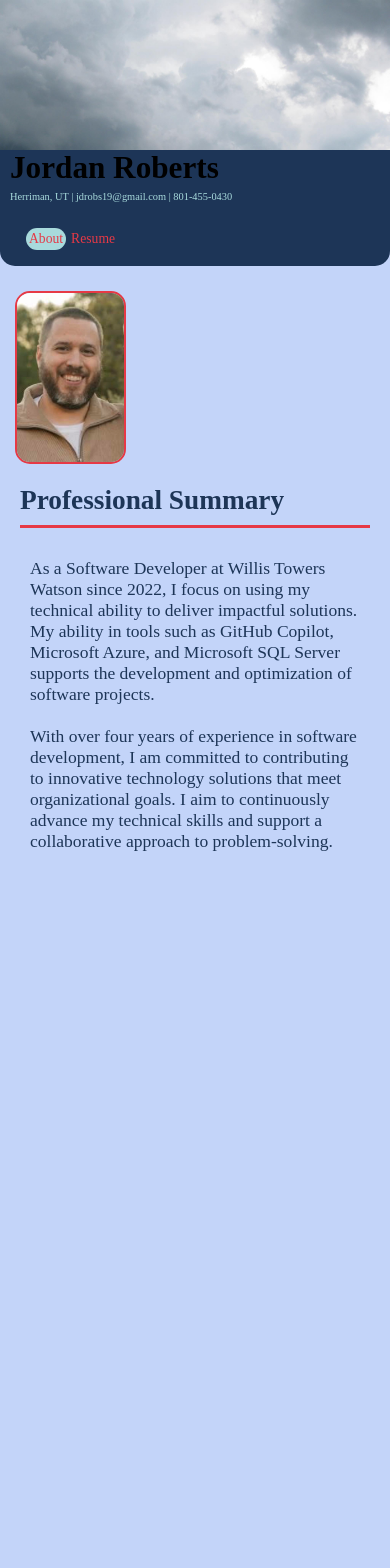
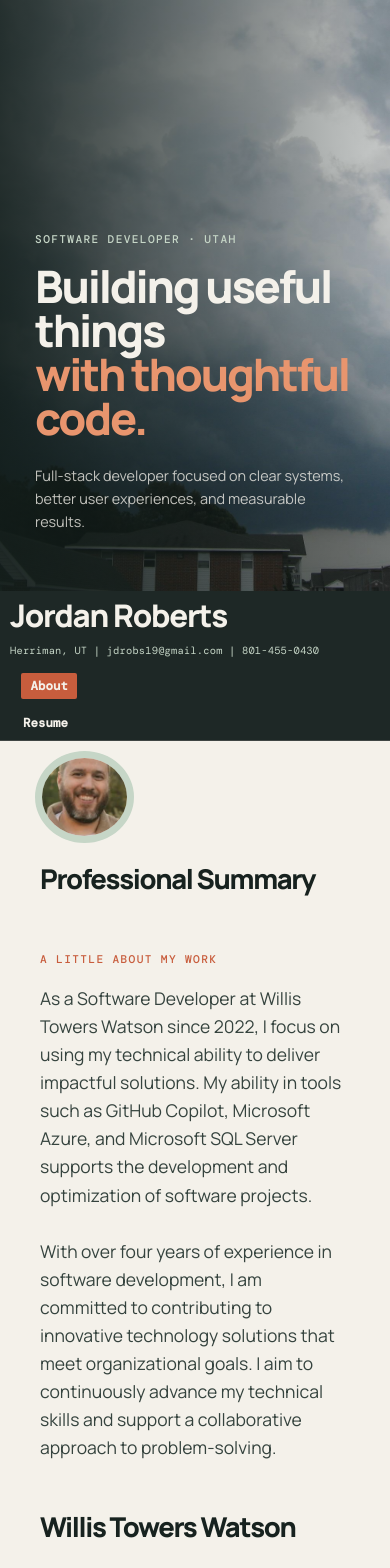
Before and after one commit to jdrobs19/react-portfolio, a React (Create React App) app: page / in a window 390 px wide. Shown: the top 1568 px of the page. Built offline with nearby package versions, Linux system fonts and the light colour scheme.

Commit message:
improve UI and feel

```diff
--- a/src/App.js
+++ b/src/App.js
@@ -34,7 +34,7 @@ function App() {
 
       // If Resume is clicked, scroll to the Willis section with offset for sticky header
       if (category.name === 'Resume') {
-        const willisSection = document.querySelector('.willis-section');
+        const willisSection = document.querySelector('#experience');
         if (willisSection) {
           const targetPosition = willisSection.offsetTop - headerHeight - 10;
           window.scrollTo({ top: targetPosition, behavior: 'smooth' });
@@ -58,9 +58,10 @@ function App() {
 
   return (
     <div>
+      <a className="skip-link" href="#main-content">Skip to main content</a>
       <Header />
       <Nav categories={categories} setCurrentCategory={handleCategoryClick} currentCategory={currentCategory} />
-      <main>
+      <main id="main-content">
         {renderCategory()}
       </main>
 
--- a/src/components/About/index.js
+++ b/src/components/About/index.js
@@ -1,4 +1,4 @@
-import React, { useEffect, useRef, useState } from 'react';
+import React, { useEffect, useRef } from 'react';
 import profile from '../../assets/img/profile.jpg'
 import resume from '../../assets/img/resume.pdf';
 import Willis from '../WorkHistory/wtwIndex';
@@ -9,63 +9,35 @@ function About() {
     const aboutSectionRef = useRef(null);
     const willisSectionRef = useRef(null);
     const americaFirstSectionRef = useRef(null);
-    const [scrollPosition, setScrollPosition] = useState(0);
 
     useEffect(() => {
-        const handleScroll = () => {
-            setScrollPosition(window.scrollY);
-        };
+        const experienceSections = [willisSectionRef.current, americaFirstSectionRef.current].filter(Boolean);
 
-        window.addEventListener('scroll', handleScroll);
-        return () => window.removeEventListener('scroll', handleScroll);
-    }, []);
-
-    useEffect(() => {
-        // Get header height to account for sticky nav
-        const header = document.querySelector('header');
-        const headerHeight = header ? header.offsetHeight : 80;
-        const effectiveViewportHeight = window.innerHeight - headerHeight;
-
-        // Update About section fade-out
-        if (aboutSectionRef.current) {
-            const aboutTop = aboutSectionRef.current.offsetTop;
-            const fadeStart = aboutTop;
-            const fadeEnd = aboutTop + 150;
-            const opacity = Math.max(0, 1 - (scrollPosition - fadeStart) / (fadeEnd - fadeStart));
-            aboutSectionRef.current.style.opacity = opacity;
-            aboutSectionRef.current.style.pointerEvents = opacity > 0.01 ? 'auto' : 'none';
+        if (!('IntersectionObserver' in window)) {
+            experienceSections.forEach((section) => section.classList.add('is-visible'));
+            return undefined;
         }
 
-        // Update Willis section fade-in
-        if (willisSectionRef.current) {
-            const willisTop = willisSectionRef.current.offsetTop;
-            const fadeStart = willisTop - effectiveViewportHeight / 2;
-            const fadeEnd = willisTop + 150;
-            const opacity = Math.max(0, Math.min(1, (scrollPosition - fadeStart) / (fadeEnd - fadeStart)));
-            willisSectionRef.current.style.opacity = opacity;
-            willisSectionRef.current.style.pointerEvents = opacity > 0.01 ? 'auto' : 'none';
-        }
+        const observer = new IntersectionObserver((entries) => {
+            entries.forEach((entry) => {
+                entry.target.classList.toggle('is-visible', entry.isIntersecting);
+            });
+        }, { threshold: 0.12, rootMargin: '0px 0px -8% 0px' });
 
-        // Update America First section fade-in
-        if (americaFirstSectionRef.current) {
-            const americaFirstTop = americaFirstSectionRef.current.offsetTop;
-            const fadeStart = americaFirstTop - effectiveViewportHeight * 0.75;
-            const fadeEnd = americaFirstTop - effectiveViewportHeight * 0.25;
-            const opacity = Math.max(0, Math.min(1, (scrollPosition - fadeStart) / (fadeEnd - fadeStart)));
-            americaFirstSectionRef.current.style.opacity = opacity;
-            americaFirstSectionRef.current.style.pointerEvents = opacity > 0.01 ? 'auto' : 'none';
-        }
-    }, [scrollPosition]);
+        experienceSections.forEach((section) => observer.observe(section));
+        return () => observer.disconnect();
+    }, []);
 
     return (
         <>
-            <section className="section about-section" ref={aboutSectionRef} style={{ transition: 'opacity 0.3s ease' }}>
-                <img src={profile} alt="profile" className="profile-img"/>
+            <section id="about" className="section about-section" ref={aboutSectionRef} aria-labelledby="about-title">
+                <img src={profile} alt="Jordan Roberts" className="profile-img"/>
                 <article id="section">
                     <div className="section-title">
-                        <h2>Professional Summary</h2>
+                        <h2 id="about-title">Professional Summary</h2>
                     </div>
                     <div className="section-info">
+                        <div className="summary-kicker">A little about my work</div>
                         <p>
                            As a Software Developer at Willis Towers Watson since 2022, I focus on using my technical ability to deliver impactful solutions. My ability in tools such as GitHub Copilot, Microsoft Azure, and Microsoft SQL Server supports the development and optimization of software projects.
                             <br/><br/>
@@ -74,14 +46,14 @@ function About() {
                     </div>
                 </article>
             </section>
-            <div ref={willisSectionRef} style={{ opacity: 0, transition: 'opacity 0.3s ease', minHeight: '80vh' }}>
+            <div id="experience" className="experience-section" ref={willisSectionRef}>
                 <Willis />
             </div>
-            <div ref={americaFirstSectionRef} style={{ opacity: 0, transition: 'opacity 0.3s ease', minHeight: '60vh' }}>
+            <div id="earlier-experience" className="experience-section" ref={americaFirstSectionRef}>
                 <AmericaFirst />
             </div>
-            <div style={{ padding: '40px 0', textAlign: 'center' }}>
-                <p className="resume-link"><a href={resume} download="resume.pdf" target="_blank" rel="noopener noreferrer">View full resume</a></p>
+            <div className="resume-cta">
+                <p className="resume-link"><a href={resume} download="resume.pdf" target="_blank" rel="noopener noreferrer">View full resume <span aria-hidden="true">↗</span></a></p>
             </div>
         </>
     );
--- a/src/components/Footer/index.js
+++ b/src/components/Footer/index.js
@@ -3,7 +3,8 @@ import React from 'react';
 function Footer() {
     return (
         <footer>
-            <div>
+            <div className="footer-inner">
+                <p>Let’s make something useful.</p>
                 <ul>
                     <li>
                         <a href="https://github.com/jdrobs19" target="_blank" rel="noopener noreferrer">GitHub</a>
--- a/src/components/Header/index.js
+++ b/src/components/Header/index.js
@@ -7,7 +7,13 @@ const heroImage = {
 
 function Header() {
     return(
-        <section className="hero" style={heroImage}>
+        <section className="hero" style={heroImage} aria-labelledby="hero-heading">
+            <div className="hero-content">
+                <p className="eyebrow">Software developer · Utah</p>
+            <h2 id="hero-heading">Building useful things<br /><em>with thoughtful code.</em></h2>
+                <p className="hero-copy">Full-stack developer focused on clear systems, better user experiences, and measurable results.</p>
+            </div>
+            <span className="hero-index">01 <span>/</span> 02</span>
     </section>
     );
 }
--- a/src/components/Nav/index.js
+++ b/src/components/Nav/index.js
@@ -8,23 +8,27 @@ function Nav(props) {
   } = props;
 
   useEffect(() => {
-    document.title = currentCategory.name;
+  document.title = `${currentCategory.name} | Jordan Roberts`;
   }, [currentCategory]);
 
   return (
     <header>
       <div className="header-name">
         <h1>Jordan Roberts</h1>
-        <p className="contact-info">Herriman, UT | jdrobs19@gmail.com | 801-455-0430</p>
+        <p className="contact-info">
+          Herriman, UT | <a href="mailto:jdrobs19@gmail.com">jdrobs19@gmail.com</a> | <a href="tel:+18014550430">801-455-0430</a>
+        </p>
       </div>
-      <nav>
+      <nav aria-label="Primary navigation">
         <ul>
           {categories.map((category) => (
-            <li
-              className={` ${currentCategory.name === category.name && 'selectedCategory'}`}
-              key={category.id} onClick={() => {
-                setCurrentCategory(category);
-              }}>{category.name}</li>
+            <li key={category.id}>
+              <button
+                className={currentCategory.name === category.name ? 'selectedCategory' : ''}
+                type="button"
+                onClick={() => setCurrentCategory(category)}
+              >{category.name}</button>
+            </li>
           ))}
         </ul>
       </nav>
--- a/src/index.css
+++ b/src/index.css
@@ -1,3 +1,5 @@
+@import url('https://fonts.googleapis.com/css2?family=DM+Mono:wght@400;500&family=Manrope:wght@400;500;600;700;800&display=swap');
+
 *{
   margin: 0;
   padding: 0;
@@ -8,35 +10,65 @@ html{
   scroll-behavior: smooth;
 }
 
+body{
+  overflow-x: hidden;
+}
+
 :root{
-  --primary-color: #1D3557;
-  --secondary-color: #A8DADC;
-  --teritary-color: #E63946;
+  --ink: #17221f;
+  --muted: #65736d;
+  --paper: #f4f1ea;
+  --card: #fbfaf6;
+  --sage: #c6d6c7;
+  --rust: #c85d3d;
+  --line: rgba(23, 34, 31, 0.16);
 }
 
 body{
-  background-color:rgba(137, 171, 245, 0.5);
+  background: var(--paper);
+  color: var(--ink);
+  font-family: 'Manrope', sans-serif;
+  line-height: 1.6;
+}
+
+.skip-link{
+  position: fixed;
+  top: 12px;
+  left: 12px;
+  z-index: 200;
+  padding: 8px 12px;
+  background: var(--rust);
+  color: var(--paper);
+  font: 500 0.72rem 'DM Mono', monospace;
+  text-decoration: none;
+  transform: translateY(-160%);
+  transition: transform 180ms ease;
+}
+
+.skip-link:focus{
+  transform: translateY(0);
 }
 
 h1{
-  font-weight: bold;
-  font-size: 3vw;
+  font-weight: 800;
+  font-size: clamp(1.3rem, 2.4vw, 2rem);
+  letter-spacing: -0.04em;
 }
 
 h2{
-  font-weight: bold;
-  font-size: 2.5vw;
+  font-weight: 800;
+  font-size: clamp(1.5rem, 3vw, 2.8rem);
+  letter-spacing: -0.05em;
 }
 
 header{
-  background-color: var(--primary-color);
+  background-color: rgba(23, 34, 31, 0.97);
   text-align: right;
   position: sticky;
   top: 0;
   z-index: 100;
-  margin-bottom: 15px;
-  padding: 0 10px 0 25px;
-  border-radius: 0 0 15px 15px;
+  padding: 14px clamp(20px, 5vw, 76px);
+  border-bottom: 1px solid rgba(244, 241, 234, 0.15);
   display: flex;
   justify-content: space-between;
   align-items: center;
@@ -46,14 +78,29 @@ header{
   text-align: left;
 }
 
+.header-name h1{
+  color: var(--paper);
+}
+
 .contact-info{
-  font-size: 0.9rem;
-  color: var(--secondary-color);
-  margin-top: 5px;
+  font-family: 'DM Mono', monospace;
+  font-size: 0.68rem;
+  color: var(--sage);
+  margin-top: 2px;
+  letter-spacing: 0.02em;
+}
+
+.contact-info a{
+  color: inherit;
+  text-decoration: none;
+}
+
+.contact-info a:hover{
+  color: var(--paper);
 }
 
 nav{
-  padding-right: 125px;
+  padding-right: 0;
 }
 
 footer ul, header nav ul {
@@ -62,38 +109,61 @@ footer ul, header nav ul {
   justify-content: space-between;
   align-items: center;
   list-style: none;
-  padding: 15px
+  padding: 0;
 }
 
 footer ul {
   justify-content: space-around;
 }
 
-header nav ul li{
-  text-decoration: none;
-  color: var(--teritary-color);
-  padding: 10px;
-  margin: 5px;
-  font-size: 1.5vw;
+header nav ul li button{
+  border: 0;
+  background: transparent;
+  color: var(--paper);
+  padding: 8px 14px;
+  margin-left: 8px;
+  font: 600 0.78rem 'DM Mono', monospace;
   cursor: pointer;
+  transition: background 180ms ease, color 180ms ease;
+}
+
+button:focus-visible, a:focus-visible{
+  outline: 2px solid var(--rust);
+  outline-offset: 4px;
 }
 
 footer ul li a{
   text-decoration: none;
-  color: var(--teritary-color);
+  color: var(--sage);
 }
 
 .selectedCategory{
-  background: var(--secondary-color);
-  border-radius: 15px;
+  background: var(--rust) !important;
+  color: var(--paper) !important;
+  border-radius: 2px;
 }
 
 .hero{
   background-size: cover;
   display: flex;
   justify-content: space-between;
-  height:150px;
+  min-height: min(72vh, 650px);
+  position: relative;
+  align-items: flex-end;
+  padding: clamp(36px, 7vw, 100px) clamp(20px, 9vw, 140px);
+  overflow: hidden;
+  background-position: center;
 }
+
+.hero::before { content: ''; position: absolute; inset: 0; background: linear-gradient(90deg, rgba(18, 29, 26, 0.88), rgba(18, 29, 26, 0.22)); }
+.hero-content { position: relative; max-width: 720px; color: var(--paper); animation: rise 700ms ease both; }
+.eyebrow, .summary-kicker { font: 500 0.7rem 'DM Mono', monospace; text-transform: uppercase; letter-spacing: 0.12em; color: var(--sage); }
+.hero h2 { font-size: clamp(2.8rem, 6.5vw, 6.8rem); line-height: 0.98; margin: 18px 0 24px; }
+.hero h2 em { color: #e8956e; font-style: normal; }
+.hero-copy { max-width: 440px; color: rgba(244, 241, 234, 0.78); font-size: clamp(0.9rem, 1.3vw, 1.05rem); }
+.hero-index { position: absolute; right: clamp(20px, 5vw, 76px); top: 50%; color: var(--paper); font: 500 0.7rem 'DM Mono', monospace; writing-mode: vertical-rl; }
+.hero-index span { color: var(--rust); margin: 8px 0; }
+@keyframes rise { from { opacity: 0; transform: translateY(18px); } to { opacity: 1; transform: translateY(0); } }
 
 .hero .subtext{
   font-size: 2vw;
@@ -106,37 +176,56 @@ footer ul li a{
 }
 
 .profile-img{
-  width: 10%;
-  /* height: 50%; */
-  margin-left: 20px;
+  width: clamp(92px, 13vw, 170px);
+  height: clamp(92px, 13vw, 170px);
+  object-fit: cover;
+  margin: 0;
   flex-shrink: 0;
-  border-radius: 15px;
-  border: 2px solid var(--teritary-color);
+  border-radius: 50%;
+  border: 7px solid var(--sage);
 }
 
 .section{
-  width: 100%;
+  width: min(1180px, calc(100% - 40px));
+  margin: 0 auto;
+  padding: clamp(70px, 10vw, 140px) 0;
   display: flex;
   align-items: center;
-  gap: 20px;
+  gap: clamp(24px, 6vw, 90px);
+  align-items: flex-start;
+  scroll-margin-top: 110px;
+}
+
+.experience-section{
+  scroll-margin-top: 110px;
+  min-height: 70vh;
+  opacity: 0;
+  transform: translateY(24px);
+  transition: opacity 500ms ease, transform 500ms ease;
+}
+
+.experience-section.is-visible{
+  opacity: 1;
+  transform: translateY(0);
 }
 
 .section article{
-  padding: 15px;
+  padding: 0;
   display: flex;
   flex: 1;
-  color: var(--primary-color);
+  gap: clamp(28px, 4vw, 58px);
+  color: var(--ink);
 }
 
 .section-title{
   display: flex;
-  border-right: 3px solid var(--teritary-color);
+  border-right: 2px solid var(--rust);
   font-weight: bold;
-  font-size: 2.5vw;
-  padding: 15px 15px 15px 0;
+  font-size: clamp(1.4rem, 2.3vw, 2.2rem);
+  width: clamp(220px, 24vw, 290px);
+  padding: 0 16px 0 0;
   flex-shrink: 0;
   align-items: flex-start;
-  max-width: 350px;
 }
 
 .section-title h2{
@@ -148,53 +237,75 @@ footer ul li a{
 
 .section-info{
   width: auto;
-  padding: 15px
+  padding: 0;
+  max-width: 760px;
 }
 
 .section-info p{
-  margin: 10px;
-  font-size: 1.5vw;
+  margin: 18px 0 0;
+  font-size: clamp(1rem, 1.35vw, 1.18rem);
+  color: #35433e;
 }
 
 .job-position{
-  margin-bottom: 30px;
+  margin-bottom: 52px;
 }
 
 .job-position h3{
-  font-size: 1.8vw;
-  color: var(--primary-color);
+  font-size: clamp(1.15rem, 1.7vw, 1.55rem);
+  color: var(--ink);
   margin: 15px 0 5px 0;
 }
 
 .job-details{
-  font-size: 1.2vw;
-  color: #666;
+  font: 0.72rem 'DM Mono', monospace;
+  color: var(--muted);
   margin: 5px 10px;
   font-style: italic;
 }
 
 .job-bullets{
-  list-style-position: inside;
-  margin: 10px;
+  list-style: none;
+  margin: 10px 0;
+  padding: 0;
 }
 
 .job-bullets li{
-  font-size: 1.5vw;
-  margin: 10px 0;
-  line-height: 1.6;
+  position: relative;
+  padding-left: 22px;
+  font-size: clamp(0.9rem, 1.2vw, 1rem);
+  margin: 12px 0;
+  line-height: 1.7;
+  color: #35433e;
+}
+
+.job-bullets li::before{
+  content: '';
+  position: absolute;
+  width: 6px;
+  height: 6px;
+  top: 0.75em;
+  left: 3px;
+  border-radius: 50%;
+  background: var(--rust);
 }
 
 .resume-link{
-  font-size: 0.8vw;
-  margin-top: 30px;
+  font-size: 0.75rem;
   text-align: center;
-  color: #666;
+  color: var(--muted);
 }
 
 .resume-link a{
   text-decoration: none;
-  color: var(--teritary-color);
+  color: var(--rust);
+  font: 600 0.8rem 'DM Mono', monospace;
+  border-bottom: 1px solid var(--rust);
+  padding-bottom: 5px;
 }
+
+.resume-cta { width: min(1180px, calc(100% - 40px)); margin: 0 auto; padding: 0 0 90px; }
+.summary-kicker { color: var(--rust); }
 
 .resume-link a:hover{
   text-decoration: underline;
@@ -207,7 +318,7 @@ footer ul li a{
 }
 
 .work div{
-  background-color: var(--secondary-color);
+  background-color: var(--sage);
   padding: 3px;
   display: flex;
 }
@@ -257,6 +368,38 @@ footer ul li a{
   text-decoration: none;
   font-size: 3.4vw;
   border-bottom: none;
+}
+
+footer { background: var(--ink); padding: 34px clamp(20px, 5vw, 76px); }
+.footer-inner { display: flex; justify-content: space-between; align-items: center; max-width: 1180px; margin: auto; }
+.footer-inner p { color: var(--paper); font-size: 0.9rem; }
+footer ul { gap: 24px; }
+footer ul li a { font: 500 0.72rem 'DM Mono', monospace; }
+
+@media (max-width: 700px) {
+  header { align-items: flex-start; gap: 18px; }
+  header nav ul { flex-direction: column; align-items: flex-end; gap: 3px; }
+  header nav ul li button { margin: 0; padding: 5px 9px; }
+  .hero { min-height: 70vh; padding-bottom: 58px; }
+  .hero-index { display: none; }
+  .section { flex-direction: column; padding: 76px 0; }
+  .section-title { border-right: 0; border-bottom: 2px solid var(--rust); padding: 0 0 12px; width: 100%; max-width: none; }
+  .section article { padding: 0; width: 100%; flex-direction: column; }
+  .section article { gap: 28px; }
+  .section article .section-title { order: 0; }
+  .section-title { width: 100%; padding-right: 0; }
+  .section-info { width: 100%; }
+  .profile-img { align-self: flex-start; }
+  .footer-inner { align-items: flex-start; flex-direction: column; gap: 20px; }
+}
+
+@media (prefers-reduced-motion: reduce) {
+  html { scroll-behavior: auto; }
+  *, *::before, *::after {
+    animation-duration: 0.01ms !important;
+    animation-iteration-count: 1 !important;
+    transition-duration: 0.01ms !important;
+  }
 }
 
 
```
Also changed, not shown: 1 other file (tests, documents, lock files or other folders).
